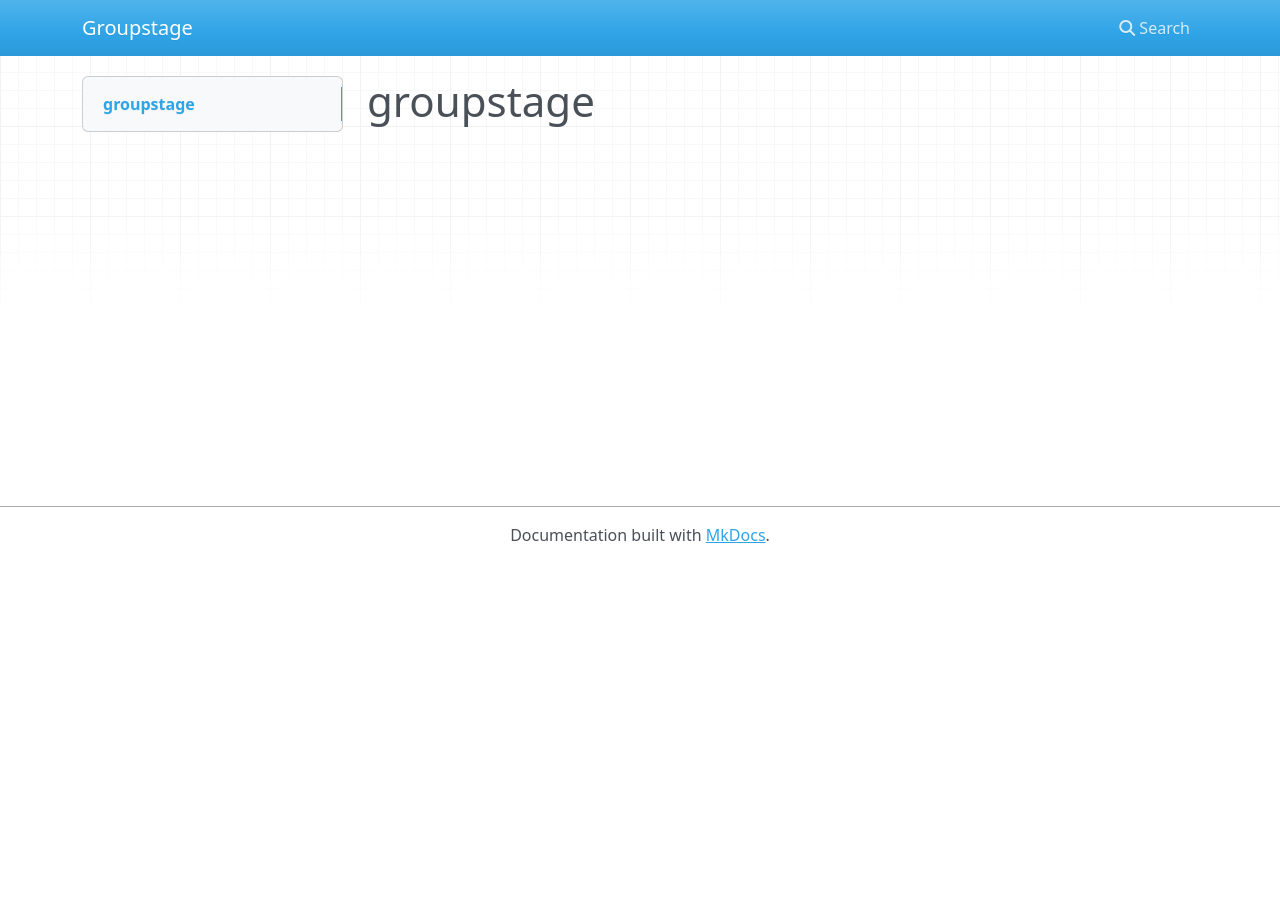
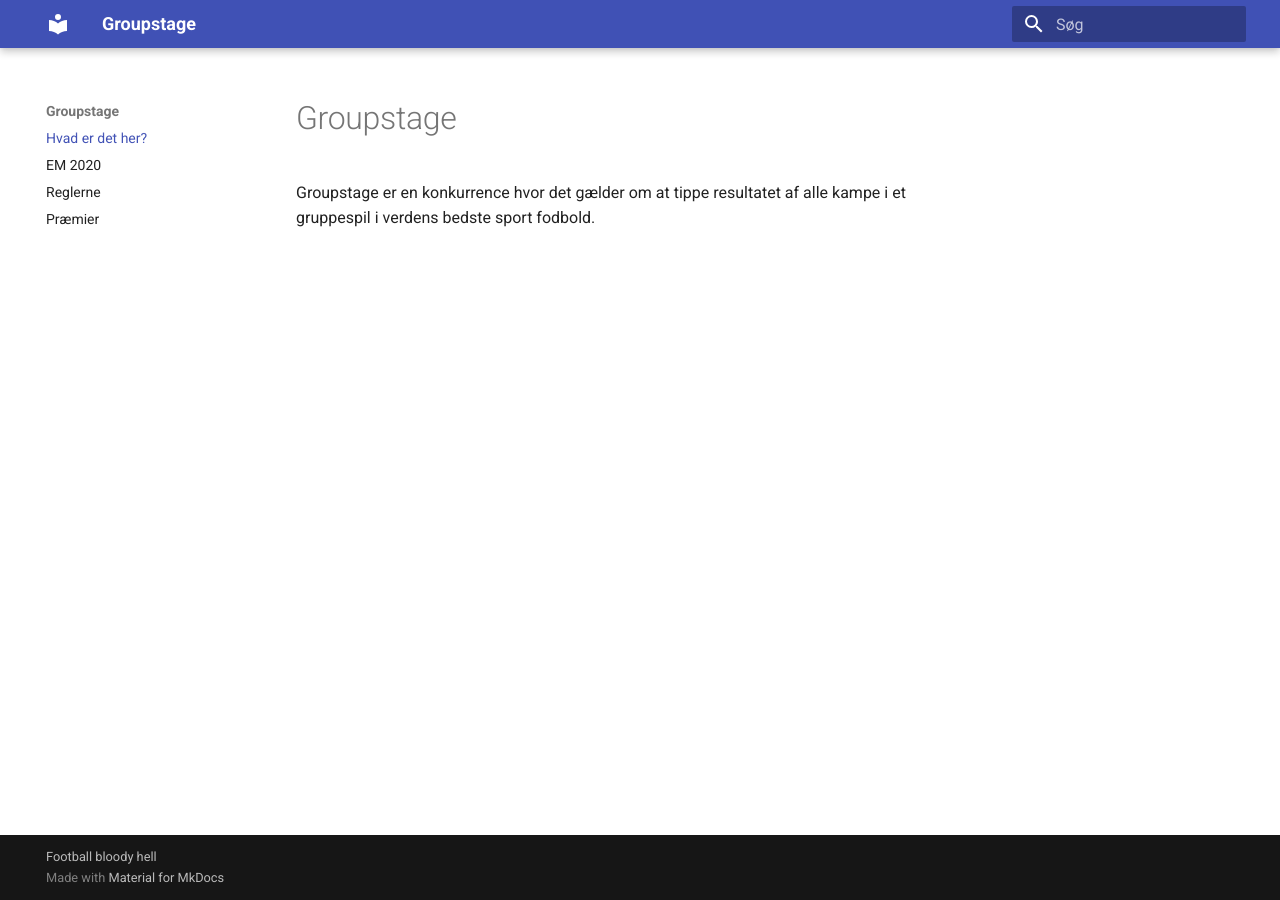
Before and after one commit to hrmohr/groupstage, an MkDocs documentation site: the page built from docs/index.md, in a window 1280 px wide. Built offline with MkDocs 1.6.1 and Material for MkDocs 9.7.7, drawn with Linux system fonts in a browser that asks for light colours; nearby versions of some CDN libraries.

Commit message:
initial navigation

```diff
--- a/docs/index.md
+++ b/docs/index.md
@@ -1 +1,3 @@
-# groupstage
+# Groupstage
+
+Groupstage er en konkurrence hvor det gælder om at tippe resultatet af alle kampe i et gruppespil i verdens bedste sport fodbold.
--- a/mkdocs.yml
+++ b/mkdocs.yml
@@ -1,5 +1,18 @@
 ---
 site_name: Groupstage
+copyright: Football bloody hell
+
+theme:
+  name: material
+  language: da
+
+plugins:
+  - search:
+      lang: da
+
 nav:
-  - Home: index.md
+  - 'Hvad er det her?': index.md
+  - 'EM 2020': EM2020.md
+  - 'Reglerne': reglerne.md
+  - 'Præmier': praemier.md
 ...
--- a/requirements.txt
+++ b/requirements.txt
@@ -7,7 +7,11 @@ lunr==0.5.8
 Markdown==3.3.4
 MarkupSafe==2.0.1
 mkdocs==1.1.2
+mkdocs-material==7.1.5
+mkdocs-material-extensions==1.0.1
 nltk==3.6.2
+Pygments==2.9.0
+pymdown-extensions==8.2
 PyYAML==5.4.1
 regex==2021.4.4
 six==1.16.0
```
Also changed, not shown: docs/EM2020.md (added, +1 -0 lines), docs/praemier.md (added, +12 -0 lines), docs/reglerne.md (added, +1 -0 lines).
